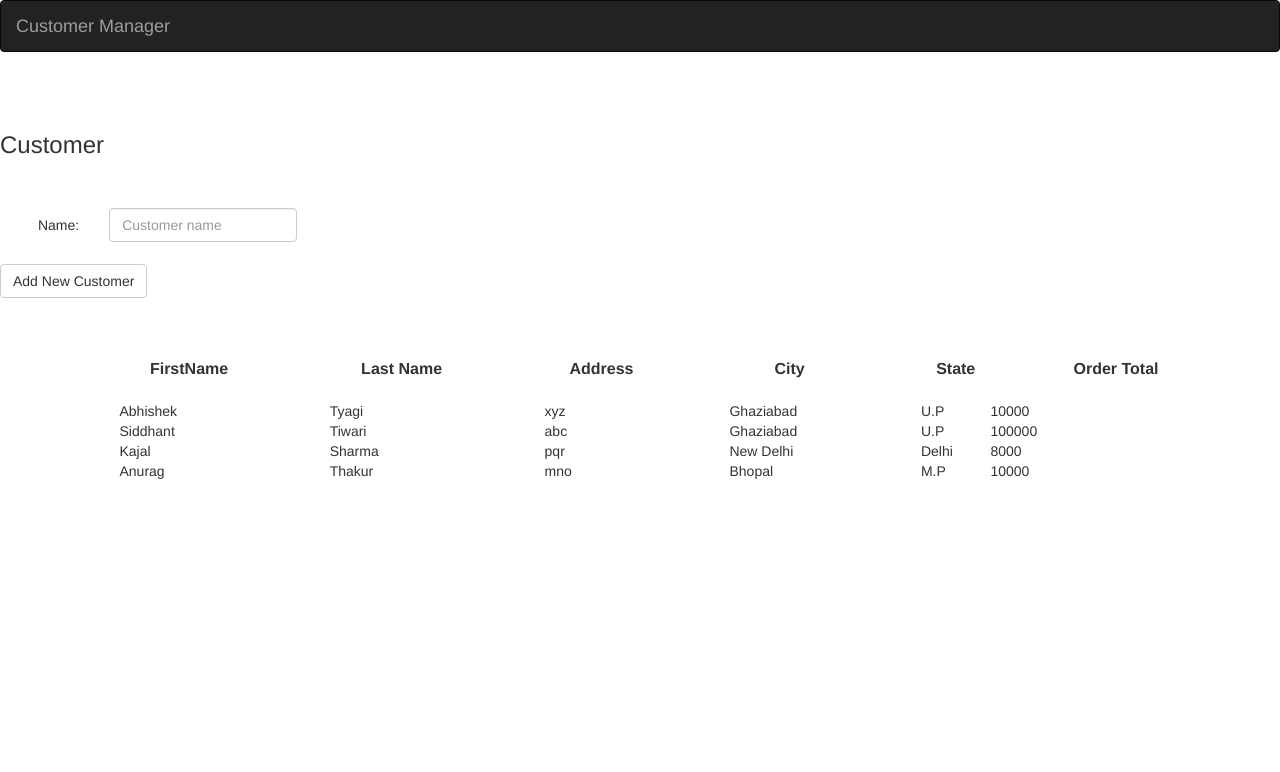
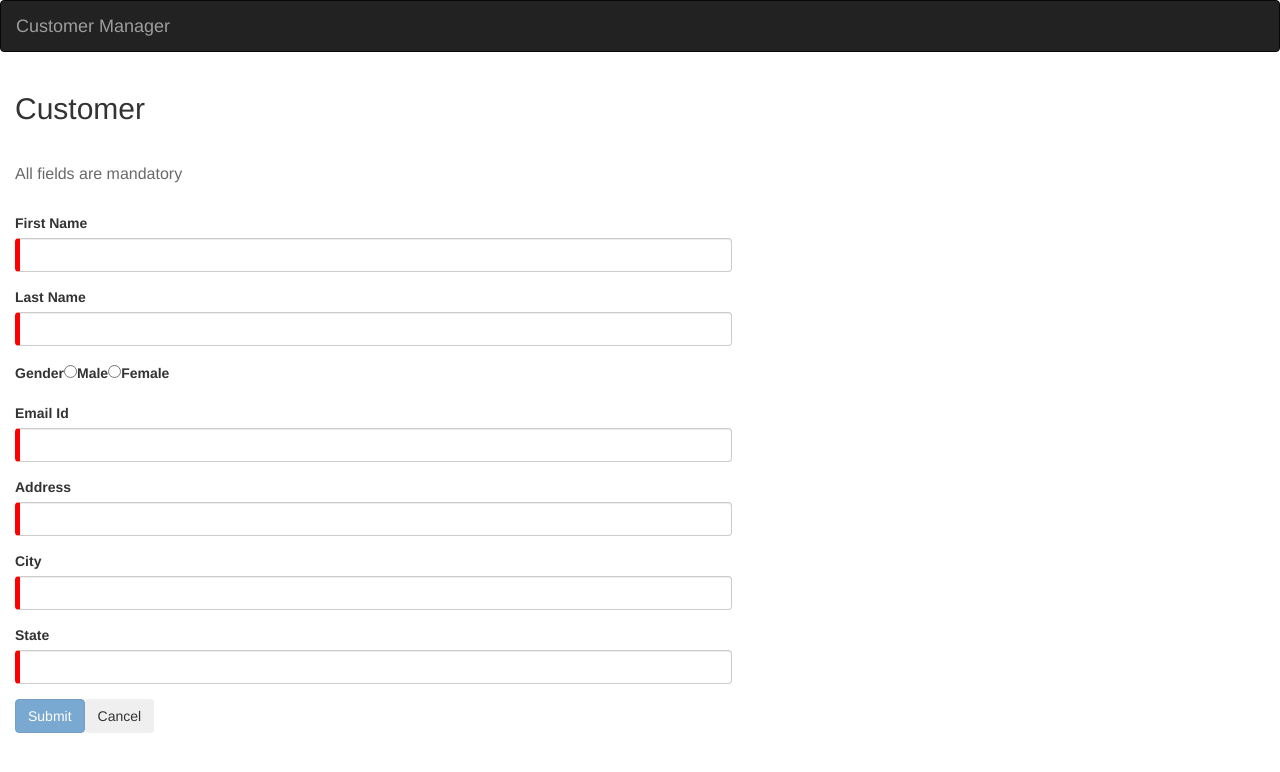
Before and after one commit to Sid4697/AngularProject, an Angular app in the folder custom/: page / in a window 1280 px wide. Shown: the top 772 px of the page. Built offline with nearby package versions, Linux system fonts and the light colour scheme.

Commit message:
Second Commit

```diff
--- a/custom/src/app/app.component.html
+++ b/custom/src/app/app.component.html
@@ -6,4 +6,5 @@
     </div>
 
 </nav>
-<app-customer></app-customer>
+<!--app-customer></app-customer!-->
+<app-register></app-register>
--- /dev/null
+++ b/custom/src/app/register/register.component.css
@@ -0,0 +1,7 @@
+input.ng-invalid{
+border-left: 5px solid red;
+}
+
+input.ng-valid{
+    border-left: 5px solid green;
+    }
--- /dev/null
+++ b/custom/src/app/register/register.component.html
@@ -0,0 +1,106 @@
+<div class="col-sm-7">
+    <form #loginForm="ngForm" (ngSubmit)="submitLoginForm(loginForm)" style="background-color:white;">
+          <h2>Customer</h2>
+         <br>
+          <h5 style="color:dimgrey;font-size:medium">All fields are mandatory</h5>
+          <br>
+          <div class="form-group">
+            <label>First Name</label>
+            <input type="text" name="firstName" #firstName="ngModel" class="form-control" ngModel required>
+
+            <div *ngIf="firstName.errors && (firstName.dirty || firstName.touched)" style="text-align:left; padding-top:5px; color:red;">
+              <div [hidden]="!firstName.errors.required">
+                <p>&nbsp;First Name is mandatory</p>
+              </div>
+            </div>
+          </div>
+
+
+          <div class="form-group">
+            <label>Last Name</label>
+            <input type="text" name="lastName" #lastName="ngModel" class="form-control" ngModel required>
+
+            <div *ngIf="lastName.errors && (lastName.dirty || lastName.touched)" style="text-align:left; padding-top:5px; color:red;">
+              <div [hidden]="!lastName.errors.required">
+                <p>&nbsp;Last Name is mandatory</p>
+              </div>
+            </div>
+            </div>
+
+
+          <div class="form-group">
+            <label>Gender</label>
+            <input type="radio" name="gender" value="M"   ngModel required>
+            <label for="M">Male</label>
+            <input type="radio" name="gender" value="F" ngModel required>
+            <label for="F">Female</label>
+
+          <div *ngIf="lastName.errors && (lastName.dirty || lastName.touched)" style="text-align:left; padding-top:5px; color:red;">
+            <div [hidden]="!lastName.errors.required">
+              <p>&nbsp;Last Name is mandatory</p>
+            </div>
+        </div>
+    </div>
+
+
+
+
+          <div class="form-group">
+            <label>Email Id</label>
+              <input type="email" name="email" #emailRef="ngModel" class="form-control" ngModel required pattern="^[\w-\.]+@([\w-]+\.)+[\w-]{2,4}$">
+
+            <div *ngIf="emailRef.errors && (emailRef.dirty || emailRef.touched)" style="text-align:left; padding-top:5px; color:red;">
+              <div [hidden]="!emailRef.errors.required">
+                <p>&nbsp;Email id is mandatory</p>
+              </div>
+              <div [hidden]="!emailRef.errors.pattern">
+                <p>&nbsp;Email id is not entered in proper format</p>
+              </div>
+            </div>
+          </div>
+
+
+          <div class="form-group">
+              <label>Address</label>
+              <input type="text" name="address" #address="ngModel" class="form-control" ngModel required>
+
+            <div *ngIf="address.errors && (address.dirty || address.touched)" style="text-align:left; padding-top:5px; color:red;">
+              <div [hidden]="!address.errors.required">
+                <p>&nbsp;Address is mandatory</p>
+              </div>
+            </div>
+          </div>
+
+          <div class="form-group">
+              <label>City</label>
+              <input type="text" name="city" #city="ngModel" class="form-control" ngModel required>
+
+            <div *ngIf="city.errors && (city.dirty || city.touched)" style="text-align:left; padding-top:5px; color:red;">
+              <div [hidden]="!city.errors.required">
+                <p>&nbsp;City is mandatory</p>
+              </div>
+            </div>
+          </div>
+
+
+          <div class="form-group">
+              <label>State</label>
+              <input type="text" name="state" #state="ngModel" class="form-control" ngModel required>
+
+            <div *ngIf="state.errors && (state.dirty || state.touched)" style="text-align:left; padding-top:5px; color:red;">
+              <div [hidden]="!state.errors.required">
+                <p>&nbsp;State is mandatory</p>
+              </div>
+            </div>
+          </div>
+
+
+          <div class="form-group" style="text-align:left">
+            <button type="submit" [disabled]="!loginForm.form.valid" class="btn btn-primary">Submit</button>
+            <button type="button" class="btn">Cancel</button>
+          </div>
+
+        <div class="col-md-4">
+        </div>
+    </form>
+  </div>
--- /dev/null
+++ b/custom/src/app/register/register.component.ts
@@ -0,0 +1,27 @@
+import { Component, OnInit } from '@angular/core';
+import {NgForm} from '@angular/forms';
+
+
+@Component({
+  selector: 'app-register',
+  templateUrl: './register.component.html',
+  styleUrls: ['./register.component.css']
+})
+export class RegisterComponent implements OnInit {
+
+
+  constructor() { }
+
+  ngOnInit(): void {
+  }
+  submitLoginForm(form: NgForm) {
+    console.log(form.value.firstName);
+    console.log(form.value.lastName);
+    console.log(form.value.gender);
+    console.log(form.value.email);
+    console.log(form.value.address);
+    console.log(form.value.city);
+    console.log(form.value.state);
+  }
+
+}
```
Also changed, not shown: custom/src/app/app.module.ts (+6 -2 lines), 1 other file (tests, documents, lock files or other folders).
